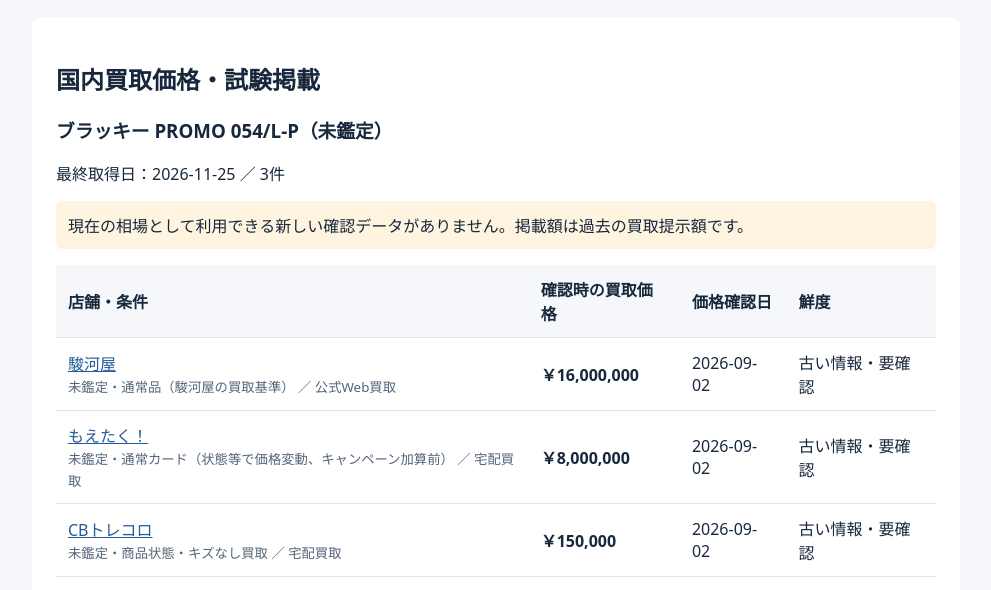
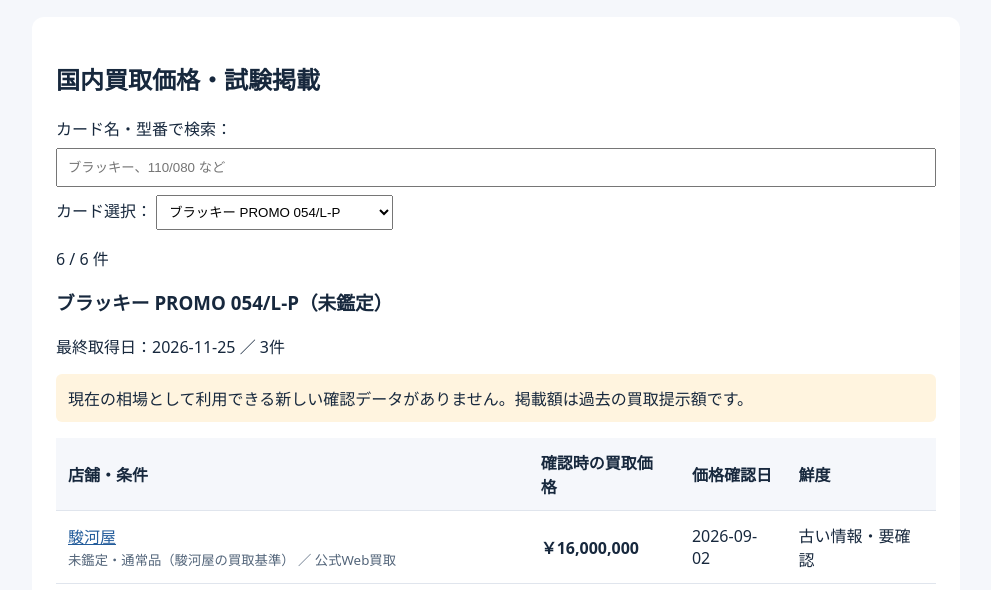
Before and after one commit to kurochanpon/pokekarabo, a plain HTML site: page index.html in a window 1280 px wide. Shown: the part 205-795 px from the top of the page, without its empty margins (144-1135 px from the left). Drawn offline with Linux system fonts and the light colour scheme.

Commit message:
Add searchable six-card selector with isolated price views and source links

```diff
--- a/index.html
+++ b/index.html
@@ -2,7 +2,7 @@
 <html lang="ja"><head><meta charset="utf-8"><meta name="viewport" content="width=device-width,initial-scale=1"><title>ポケカ相場ラボ</title><style>
 *{box-sizing:border-box}body{font:16px system-ui;background:#f5f7fb;color:#17283d;margin:0}main{max-width:960px;margin:auto;padding:32px 16px}header{border-bottom:1px solid #ccd6e2;padding-bottom:18px}section{background:white;padding:24px;border-radius:12px;margin:20px 0}small{color:#53657a}a{color:#235c9b}.notice{padding:12px;background:#fff4df;border-radius:6px}.scroll{overflow-x:auto}table{border-collapse:collapse;width:100%;min-width:600px}th,td{padding:12px;text-align:left;border-bottom:1px solid #e0e5ed}th{background:#f5f7fb}td.price{font-weight:bold;white-space:nowrap;font-variant-numeric:tabular-nums}svg{width:100%;height:auto}select{padding:8px;max-width:100%}.muted{color:#53657a}
 </style></head><body><main><header><small>POKECA MARKET LAB</small><h1>ポケカ相場ラボ</h1><p>日本版ポケモンカードの国内・海外相場を分析する独立系情報サイト。</p></header>
-<section><h2>国内買取価格・試験掲載</h2><h3 id="card">ブラッキー PROMO 054/L-P</h3><p id="status" role="status">保存データを読み込み中…</p><p id="warning" class="notice" hidden></p><div class="scroll"><table><thead><tr><th>店舗・条件</th><th>確認時の買取価格</th><th>価格確認日</th><th>鮮度</th></tr></thead><tbody id="offers"></tbody></table></div><p><small>取得日と価格確認日は異なります。買取提示額は成約価格ではありません。</small></p><p><a href="https://kadomiru.jp/cards/surugaya-g8694777" id="source">出典：カドミル「ブラッキー PROMO 054/L-Pの買取価格比較」</a></p><p id="notice"></p></section>
+<section><h2>国内買取価格・試験掲載</h2><label for="search">カード名・型番で検索：</label> <input id="search" type="search" placeholder="ブラッキー、110/080 など" style="padding:10px;width:100%;margin:8px 0"><label for="cards">カード選択：</label> <select id="cards"></select><p id="matches" role="status"></p><h3 id="card">ブラッキー PROMO 054/L-P</h3><p id="status" role="status">保存データを読み込み中…</p><p id="warning" class="notice" hidden></p><div class="scroll"><table><thead><tr><th>店舗・条件</th><th>確認時の買取価格</th><th>価格確認日</th><th>鮮度</th></tr></thead><tbody id="offers"></tbody></table></div><p><small>取得日と価格確認日は異なります。買取提示額は成約価格ではありません。</small></p><p><a href="https://kadomiru.jp/cards/surugaya-g8694777" id="source">出典：カドミル「ブラッキー PROMO 054/L-Pの買取価格比較」</a></p><p id="notice"></p></section>
 <section><h2>店舗別の価格推移</h2><label for="shop">店舗・買取条件：</label><select id="shop" disabled></select><p id="change"></p><div id="chart" role="img" aria-label="店舗別の価格履歴"></div><p class="muted">同じ店舗・条件・買取方法の確認日別データを使用。前日比は連続した日付の観測があり、最新の観測が古くない場合のみ表示。</p></section>
 <section><h2>高騰・下落ランキング</h2><p>複数カードの比較可能な価格履歴が蓄積されてから掲載します。</p></section><section><h2>海外相場・PSA10</h2><p>準備中。未鑑定品と鑑定品、買取価格と成約価格は区別して掲載します。</p></section><footer><small>非公式サイトです。価格は取引を保証するものではありません。</small></footer></main>
 <script>
@@ -29,9 +29,32 @@ function draw(rows,limit){
  for(const p of points){const dot=add('circle',{cx:x(p),cy:y(p),r:4,fill:'#235c9b'});const title=document.createElementNS(ns,'title');title.textContent=p.checkedAt+' '+yen(p.price);dot.append(title);}
  add('text',{x:125,y:240,'font-size':12,fill:'#53657a'},points[0].checkedAt);add('text',{x:690,y:240,'text-anchor':'end','font-size':12,fill:'#53657a'},last.checkedAt);chart.append(svg);
 }
-async function load(){
+let generation=0;
+const catalog=[
+['ブラッキー PROMO 054/L-P','./data/market.json'],
+['メガリザードンXex SAR 110/080','./data/cards/mega-charizard-x-ex-110-080.json'],
+['メガゲンガーex SAR 240/193','./data/cards/surugaya-gu519473.json'],
+['ブラッキーex SAR 217/187','./data/cards/umbreon-ex-217-187.json'],
+['ピカチュウex SAR 132/106','./data/cards/pikachu-ex-132-106.json'],
+['ミュウex SAR 347/190','./data/cards/mew-ex-347-190.json']];
+function reset(){
+ el('offers').replaceChildren();el('shop').replaceChildren();el('shop').disabled=true;el('shop').onchange=null;el('chart').replaceChildren();el('change').textContent='';el('warning').hidden=true;el('notice').textContent='';el('source').hidden=true;el('card').textContent='';el('status').textContent='';
+}
+function filterCards(){
+ const previous=el('cards').value, q=el('search').value.normalize('NFKC').toLowerCase().trim();
+ const matches=catalog.filter(c=>c[0].normalize('NFKC').toLowerCase().includes(q));
+ el('cards').replaceChildren();
+ for(const [name,path] of matches){const o=document.createElement('option');o.value=path;o.textContent=name;el('cards').append(o);}
+ el('matches').textContent=matches.length+' / '+catalog.length+' 件';
+ el('cards').disabled=!matches.length;
+ if(!matches.length){generation++;reset();el('status').textContent='該当するカードがありません。';return;}
+ if(matches.some(c=>c[1]===previous))el('cards').value=previous;
+ load(el('cards').value);
+}
+async function load(path){
+ const token=++generation;reset();el('status').textContent='保存データを読み込み中…';
  try{
- const response=await fetch('./data/market.json',{cache:'no-store'});if(!response.ok)throw Error('HTTP '+response.status);const d=await response.json();
+ const response=await fetch(path,{cache:'no-store'});if(!response.ok)throw Error('HTTP '+response.status);const d=await response.json();if(token!==generation)return;
  if(!Array.isArray(d.offers)||!Array.isArray(d.history))throw Error('invalid data');
  const limit=d.staleAfterDays, now=day(today());el('card').textContent=d.card.name+' '+d.card.number+'（'+d.card.grade+'）';el('status').textContent='最終取得日：'+d.retrievedAt+' ／ '+d.offers.length+'件';
  let staleCount=0;
@@ -41,10 +64,11 @@ async function load(){
  cell(r,yen(o.price),'price');cell(r,o.checkedAt);cell(r,stale?'古い情報・要確認':'確認日から'+age+'日');
  }
  if(staleCount||!d.offers.length){el('warning').hidden=false;el('warning').textContent=staleCount===d.offers.length?'現在の相場として利用できる新しい確認データがありません。掲載額は過去の買取提示額です。':staleCount+'件は確認日から'+limit+'日を超えています。';}
+ if(d.attribution && /^https:\/\//.test(d.attribution.url)){el('source').href=d.attribution.url;el('source').textContent=d.attribution.requestedText||'出典：カドミル';el('source').hidden=false;}
  el('notice').textContent=d.notice||'取引前に各店舗の公式情報で再確認してください。';
  const groups=new Map();for(const o of d.history){const k=key(o);if(!groups.has(k))groups.set(k,[]);groups.get(k).push(o);}
  for(const [k,rows] of groups){const opt=document.createElement('option');opt.value=k;opt.textContent=rows[0].shop+' ／ '+rows[0].condition+' ／ '+rows[0].channel;el('shop').append(opt);}
- if(groups.size){el('shop').disabled=false;const render=()=>draw(groups.get(el('shop').value)||[],limit);el('shop').addEventListener('change',render);render();}else el('change').textContent='履歴なし';
- }catch(e){el('offers').replaceChildren();el('status').textContent='価格データを読み込めませんでした。';el('warning').hidden=false;el('warning').textContent='現在は価格を表示できません。出典ページでご確認ください。';}
-}load();
+ if(groups.size){el('shop').disabled=false;const render=()=>draw(groups.get(el('shop').value)||[],limit);el('shop').onchange=render;render();}else el('change').textContent='履歴なし';
+ }catch(e){if(token!==generation)return;reset();el('status').textContent='価格データを読み込めませんでした。';el('warning').hidden=false;el('warning').textContent='現在は価格を表示できません。出典ページでご確認ください。';}
+}el('search').addEventListener('input',filterCards);el('cards').addEventListener('change',()=>load(el('cards').value));filterCards();
 </script></body></html>
```
